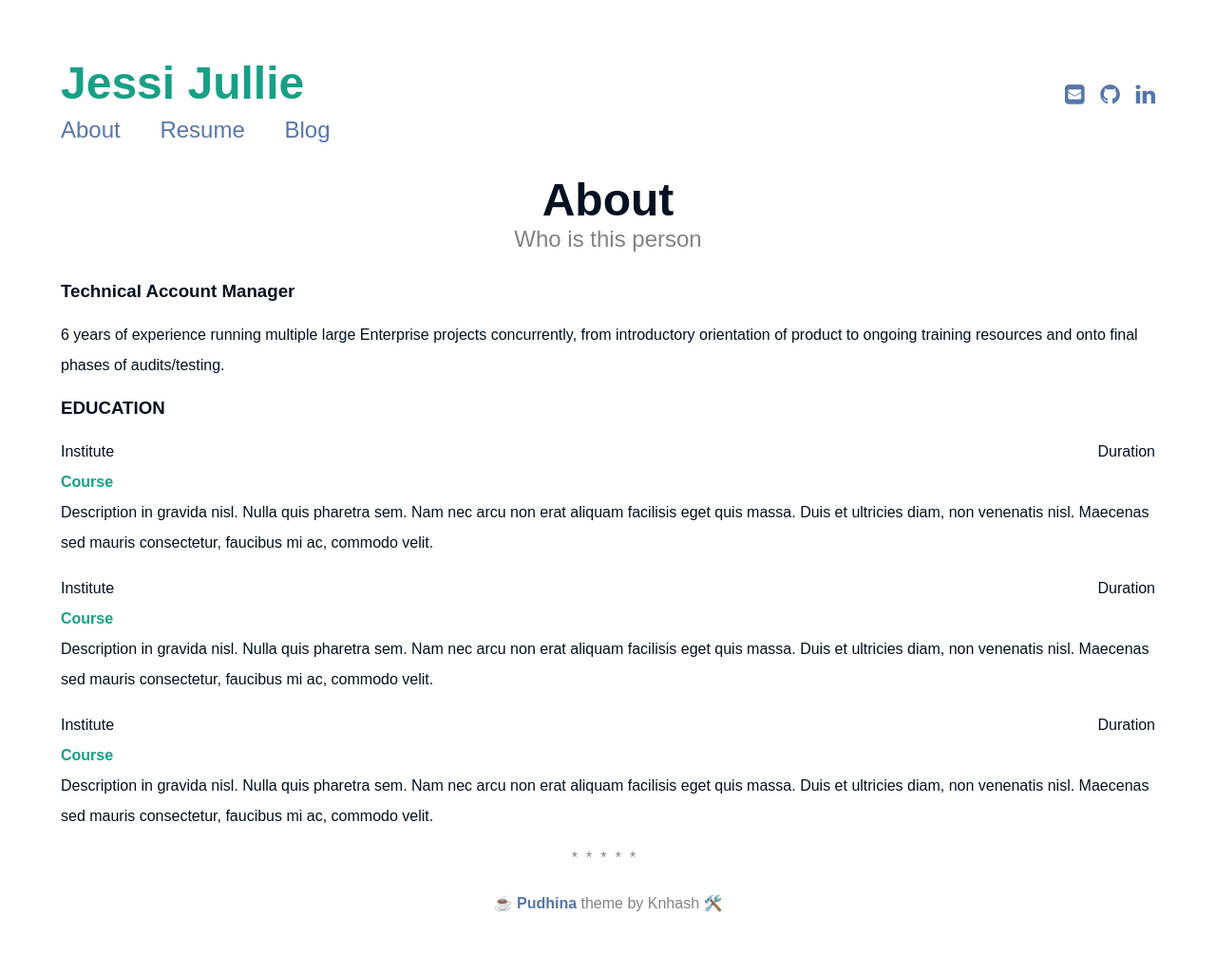
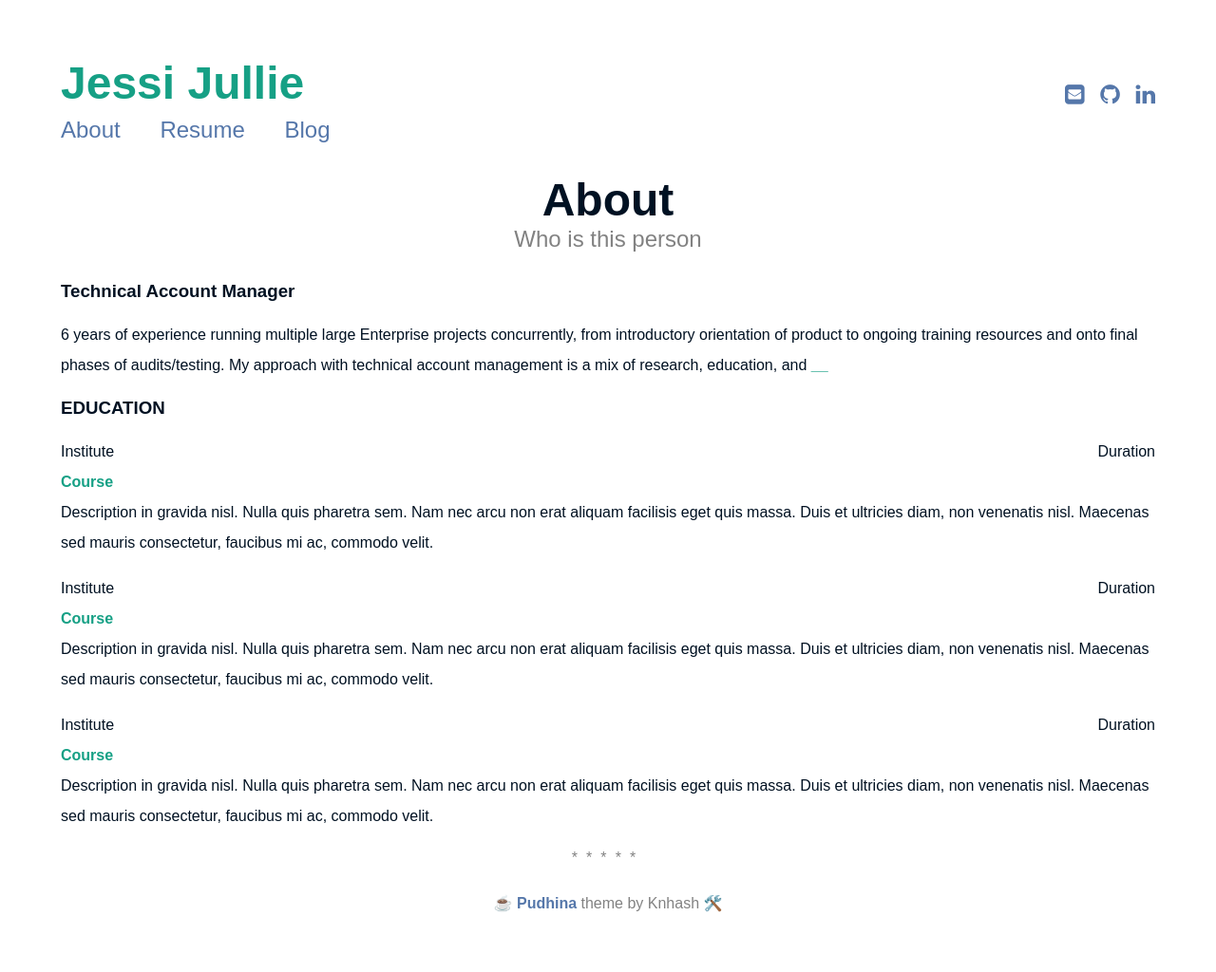
Before and after one commit to JessiJullie/JessiSite, a Jekyll site: the page built from about.md, in a window 1280 px wide. Shown: the whole page at 95% size. Built offline with Jekyll 4.4.1, drawn with Linux system fonts in a browser that asks for light colours.

Commit message:
Updating about page

```diff
--- a/about.md
+++ b/about.md
@@ -8,7 +8,7 @@ subtitle: Who is this person
 
 
 ### Technical Account Manager
-6 years of experience running multiple large Enterprise projects concurrently, from introductory orientation of product to ongoing training resources and onto final phases of audits/testing.
+6 years of experience running multiple large Enterprise projects concurrently, from introductory orientation of product to ongoing training resources and onto final phases of audits/testing. My approach with technical account management is a mix of research, education, and ______
 
 
 ### EDUCATION
```
Also changed, not shown: _posts/2020-05-06-cs-not-cs.md (+1 -1 lines), 1 other file.
